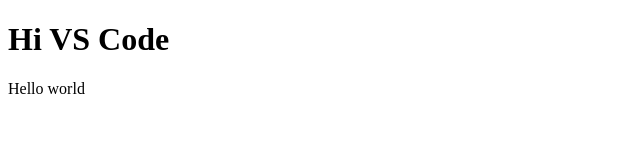
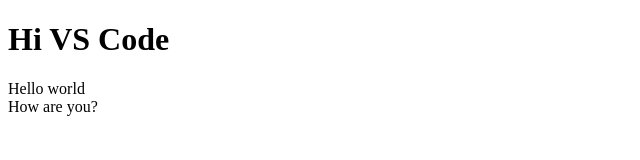
Before and after one commit to John122005/LOGO-Aslam, a plain HTML site: page html/index.html in a window 1280 px wide. Shown: the full height of the page, 0-640 px from the left. Drawn offline with Linux system fonts and the light colour scheme.

Commit message:
Create new div

```diff
--- a/html/index.html
+++ b/html/index.html
@@ -10,5 +10,8 @@
 		<div class="black">
 			Hello world
 		</div>
+		<div class="txt">
+			How are you?
+		</div>
     </body>
 </html>
```
